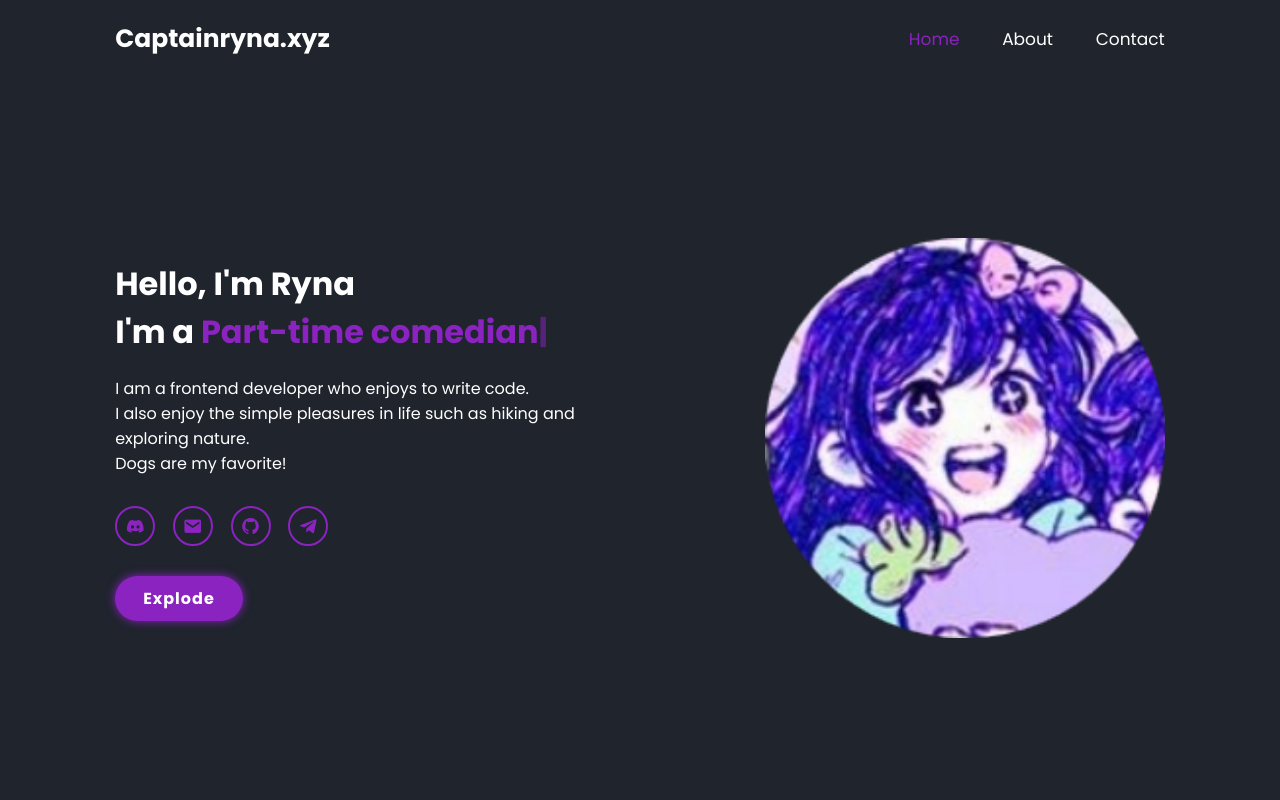
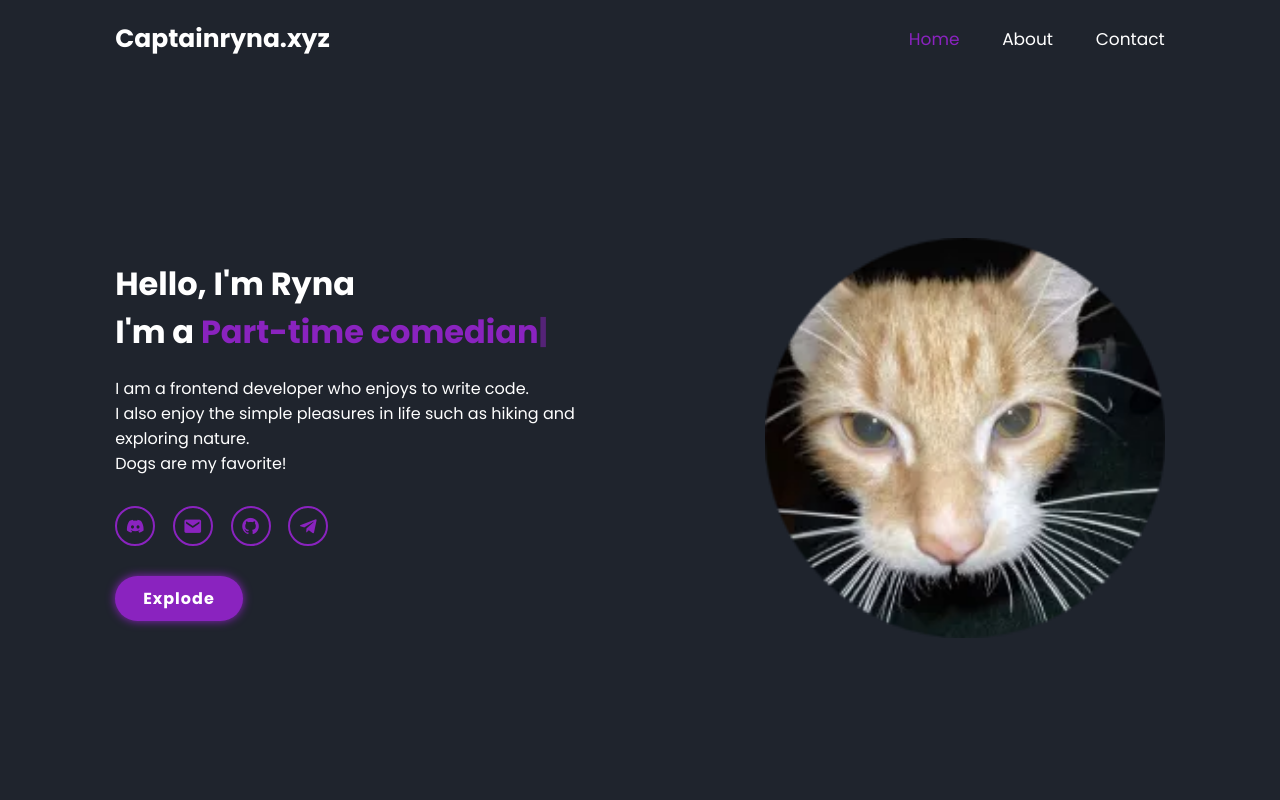
Before and after one commit to CapnRyna/captainryna.xyz, a plain HTML site: page index.html in a window 1280 px wide. Shown: the top 800 px of the page. Drawn offline with nearby package versions, Linux system fonts and the light colour scheme.

Commit message:
Update index.html

```diff
--- a/index.html
+++ b/index.html
@@ -54,7 +54,7 @@
             </div>
 
             <div class="home-image">
-                <img src="images/ryna.png" alt="">
+                <img src="images/logo.png" alt="">
             </div>
         </section>
 
```
